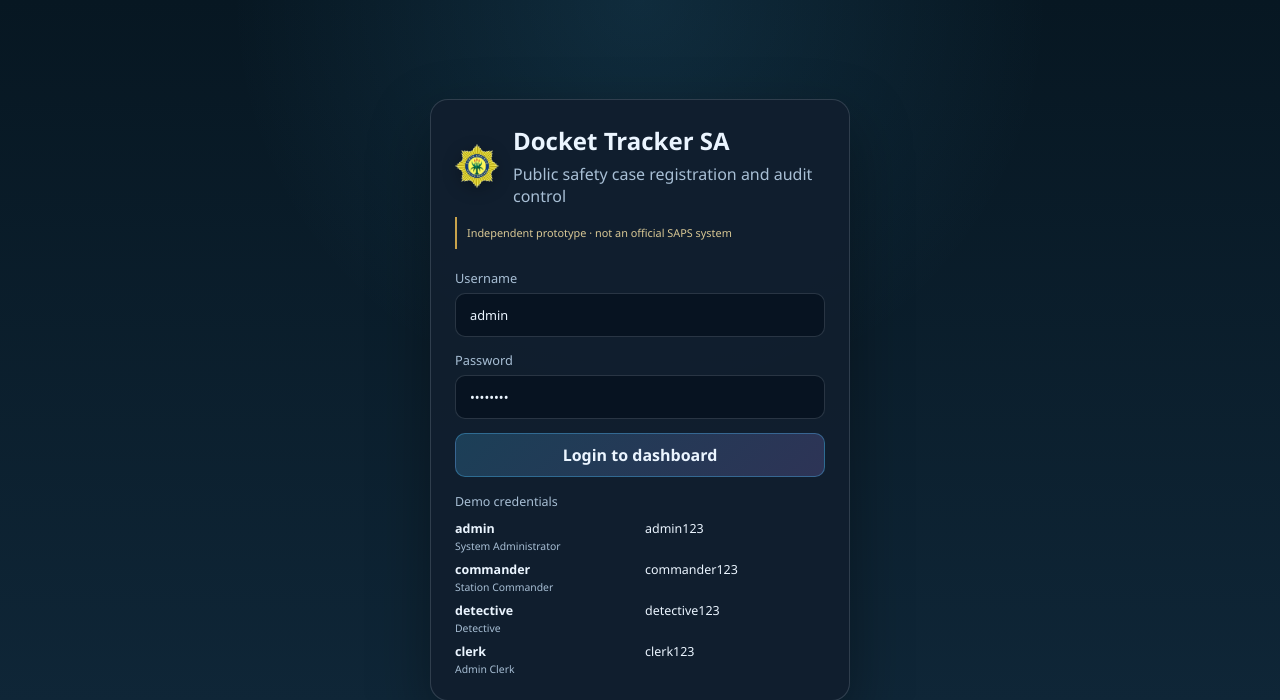
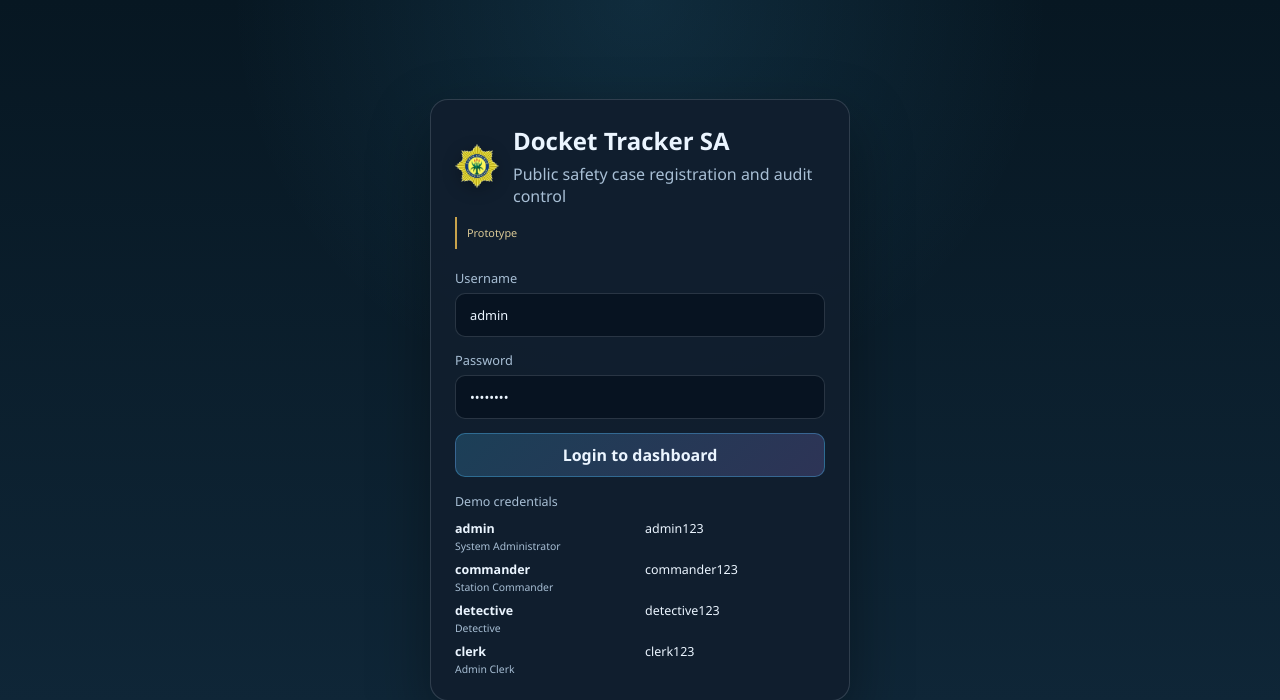
Before and after one commit to HoodieOnline/police-docket-tracker, a Flask app: page /login in a window 1280 px wide. Shown: the top 700 px of the page. Run offline with Flask 3, Linux system fonts and the light colour scheme.

Commit message:
Shorten prototype branding label
Replace the longer prototype disclaimer text with the concise Prototype label across authenticated and login views.\n\nCo-authored-by: Copilot <223556219+Copilot@users.noreply.github.com>

```diff
--- a/templates/base.html
+++ b/templates/base.html
@@ -15,10 +15,10 @@
           </div>
           <div>
             <h2>Docket Tracker</h2>
-            <small>SA · public safety prototype</small>
+            <small>SA · Prototype</small>
           </div>
         </div>
-        <div class="prototype-notice">Independent prototype · not an official SAPS system</div>
+        <div class="prototype-notice">Prototype</div>
 
         <nav class="nav-group">
           <p class="nav-title">Overview</p>
--- a/templates/login.html
+++ b/templates/login.html
@@ -17,7 +17,7 @@
           <p>Public safety case registration and audit control</p>
         </div>
       </div>
-      <div class="prototype-notice">Independent prototype · not an official SAPS system</div>
+      <div class="prototype-notice">Prototype</div>
 
       {% if error %}
       <div class="alert alert-danger">{{ error }}</div>
```
